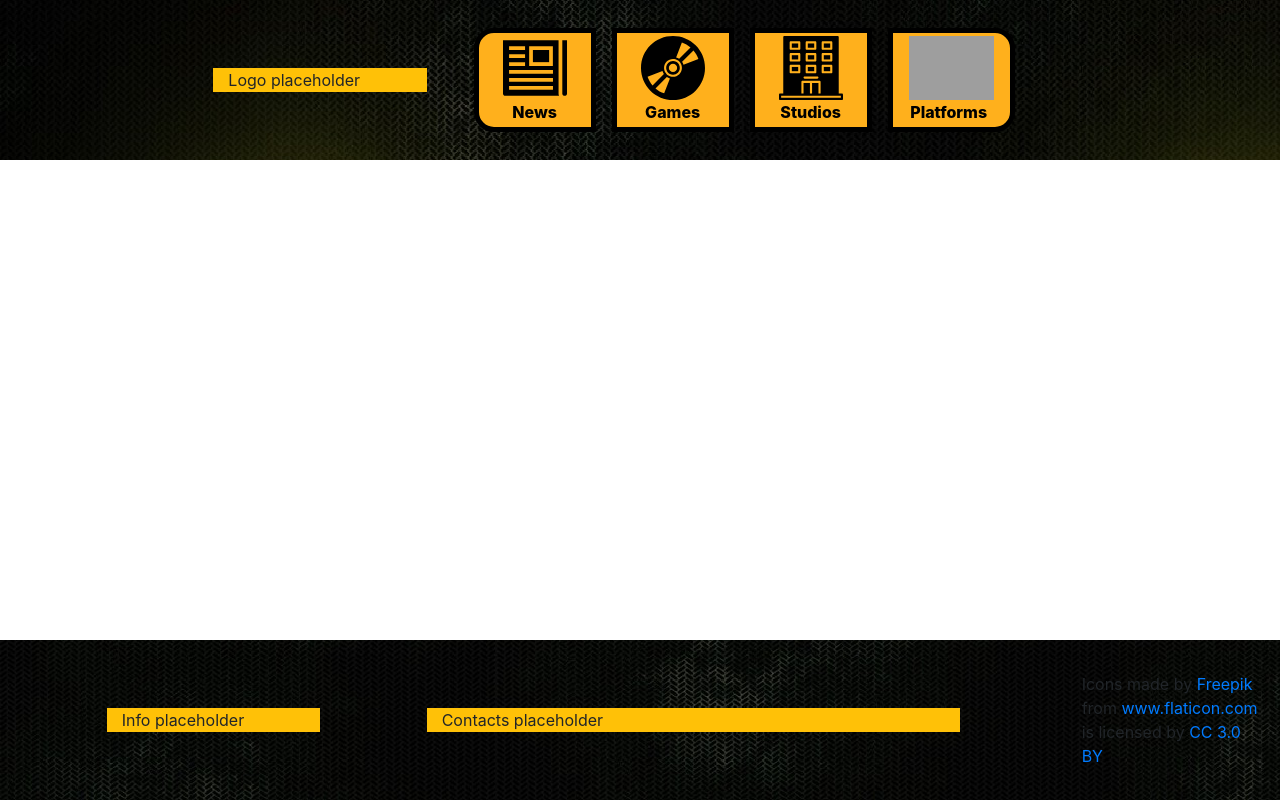
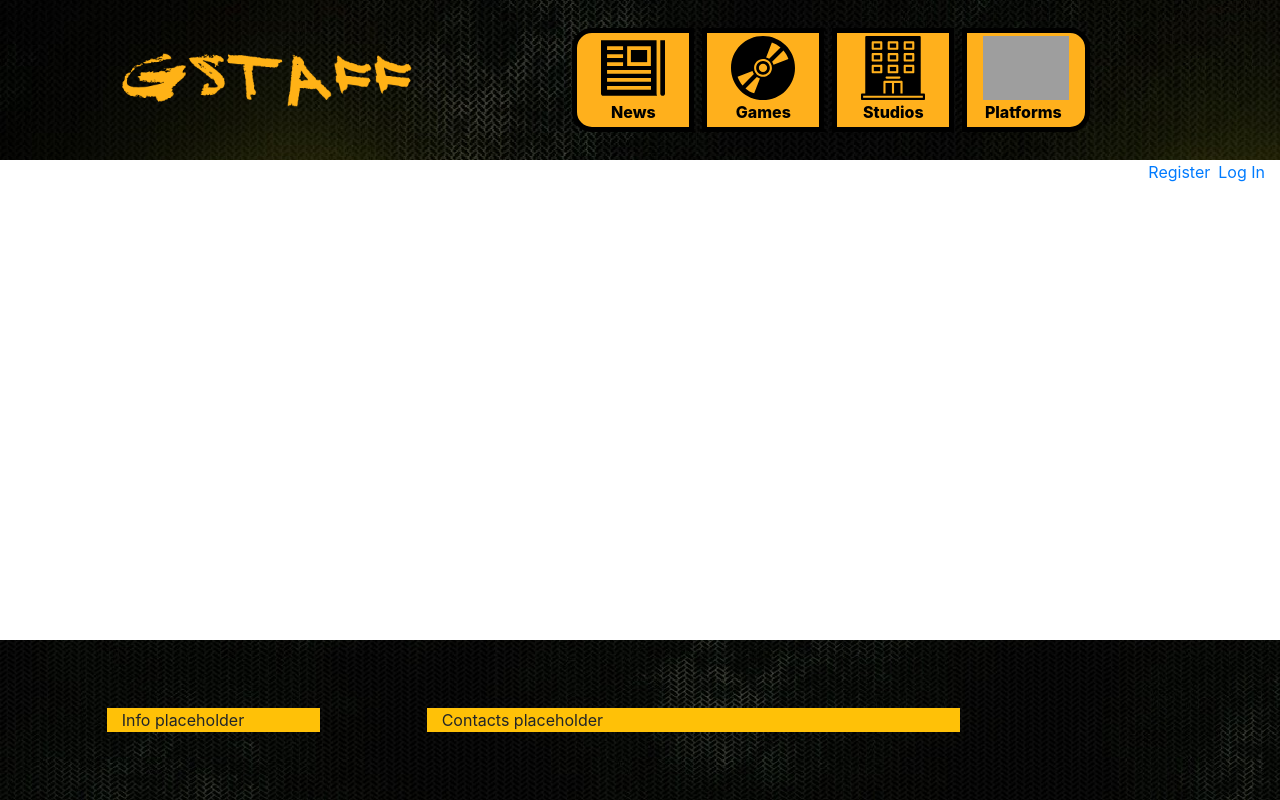
Before and after one commit to Djet78/gstaff, a Django app: page /games/ in a window 1280 px wide. Run offline with Django 3.2, Linux system fonts and the light colour scheme; parts of the project's set-up code (start-up, migrations or seed data) failed here and were passed over; some libraries are stand-ins or nearby versions; grey boxes are pictures that could not be loaded.

Commit message:
Default layout changes:  - Added site logo.  - Wrote responsive display of a header.  - Added links to login, register, logout templates.

```diff
--- a/assets/css/main.css
+++ b/assets/css/main.css
@@ -2,6 +2,10 @@
 .header {
   height: 10rem;
   background-image: url("/static/images/header-bg_1680x160.png");
+}
+
+.header-logo {
+  width: 100%;
 }
 
 .header-navbar-link {
@@ -9,7 +13,7 @@
   border: 5px solid black;
   color: black;
   padding: 0.2rem 1rem;
-  margin-left: 1rem;
+  margin-left: 0.5rem;
   text-align: center;
   font-weight: 800;
 }
@@ -30,14 +34,6 @@
   border-radius: 0 20px 20px 0;
 }
 
-.navbar-toggler {
-  background-color: #FFB01C;
-}
-
-.navbar-toggler-icon {
-  background-image: url("/static/images/collapsed_menu_icon.svg");
-}
-
 @media (max-width: 767.98px) {
   .header-navbar-link {
     min-width: 10rem;
@@ -55,6 +51,19 @@
     border-radius: 0 0 20px 20px;
   }
 }
+/* -------- Overridden bootstrap -------- */
+.navbar-collapse {
+  z-index: 1;
+}
+
+.navbar-toggler {
+  background-color: #FFB01C;
+}
+
+.navbar-toggler-icon {
+  background-image: url("/static/images/collapsed_menu_icon.svg");
+}
+
 /* --------- Footer -------- */
 .footer {
   height: 10rem;
--- a/assets/sass/main.sass
+++ b/assets/sass/main.sass
@@ -7,12 +7,15 @@ $header_nav_bg_color: #FFB01C
     height: 10rem
     background-image: url("/static/images/header-bg_1680x160.png")
 
+.header-logo
+    width: 100%
+
 .header-navbar-link
     background-color: $header_nav_bg_color
     border: 5px solid black
     color: black
     padding: .2rem 1rem
-    margin-left: 1rem
+    margin-left: .5rem
     text-align: center
     font-weight: 800
 
@@ -32,11 +35,6 @@ $header_nav_bg_color: #FFB01C
     &:last-child
         border-radius: 0 20px 20px 0
 
-.navbar-toggler
-    background-color: $header_nav_bg_color
-
-.navbar-toggler-icon
-    background-image: url("/static/images/collapsed_menu_icon.svg")
 
 @media(max-width: 767.98px)
     .header-navbar-link
@@ -53,6 +51,17 @@ $header_nav_bg_color: #FFB01C
         &:last-child
             border-radius: 0 0 20px 20px
 
+
+/* -------- Overridden bootstrap -------- */
+.navbar-collapse
+    z-index: 1
+
+.navbar-toggler
+    background-color: $header_nav_bg_color
+
+.navbar-toggler-icon
+    background-image: url("/static/images/collapsed_menu_icon.svg")
+
 /* --------- Footer -------- */
 .footer
      height: 10rem
--- a/assets/templates/layouts/default.html
+++ b/assets/templates/layouts/default.html
@@ -16,9 +16,12 @@
 
     <header class="container-fluid header">
         <div class="row align-items-center h-100">
-            <div class="col-2 bg-warning offset-lg-2">Logo placeholder</div>
 
-            <div class="col offset-4 offset-md-0">
+            <div class="col-8 col-md-3 offset-lg-1">
+                <img src="{% static 'images/logo.png' %}" alt="site logo" class="header-logo">
+            </div>
+
+            <div class="col-4 col-md-9 col-lg-7 offset-lg-1">
                 <nav class="navbar navbar-expand-md">
                     <!-- Used to move collapsed menu to the right side of a nav-->
                     <div class="d-md-none"></div>
@@ -48,6 +51,17 @@
                 </nav>
             </div>
         </div>
+
+        <div class="row">
+            <div class="col d-flex justify-content-end">
+                {% if user.is_authenticated %}
+                    <a href="{% url 'users:logout' %}" class="pl-2">Logout</a>
+                {% else %}
+                    <a href="{% url 'users:register' %}" class="pl-2">Register</a>
+                    <a href="{% url 'users:login' %}" class="pl-2">Log In</a>
+                {% endif %}
+            </div>
+        </div>
     </header>
 
     {% comment %}
@@ -62,9 +76,9 @@
         <div class="row align-items-center h-100">
             <div class="col-2 bg-warning offset-1">Info placeholder</div>
             <div class="col-5 bg-warning offset-1">Contacts placeholder</div>
-            <div class="col-2 offset-1">
-                <div>Icons made by <a href="https://www.freepik.com/" title="Freepik">Freepik</a> from <a href="https://www.flaticon.com/" title="Flaticon">www.flaticon.com</a> is licensed by <a href="http://creativecommons.org/licenses/by/3.0/" title="Creative Commons BY 3.0" target="_blank">CC 3.0 BY</a></div>
-            </div>
+            <!--<div class="col-2 offset-1">-->
+                <!--<div>Icons made by <a href="https://www.freepik.com/" title="Freepik">Freepik</a> from <a href="https://www.flaticon.com/" title="Flaticon">www.flaticon.com</a> is licensed by <a href="http://creativecommons.org/licenses/by/3.0/" title="Creative Commons BY 3.0" target="_blank">CC 3.0 BY</a></div>-->
+            <!--</div>-->
         </div>
     </footer>
 
--- a/users/templates/users/login.html
+++ b/users/templates/users/login.html
@@ -1,4 +1,4 @@
-{% extends "news/base.html" %}
+{% extends "layouts/default.html" %}
 
 {% block title %}
     Test
--- a/users/templates/users/register.html
+++ b/users/templates/users/register.html
@@ -1,4 +1,4 @@
-{% extends "news/base.html" %}
+{% extends "layouts/default.html" %}
 
 {% block title %}
     Register
```
Also changed, not shown: assets/images/logo.png (added), 1 other file.
